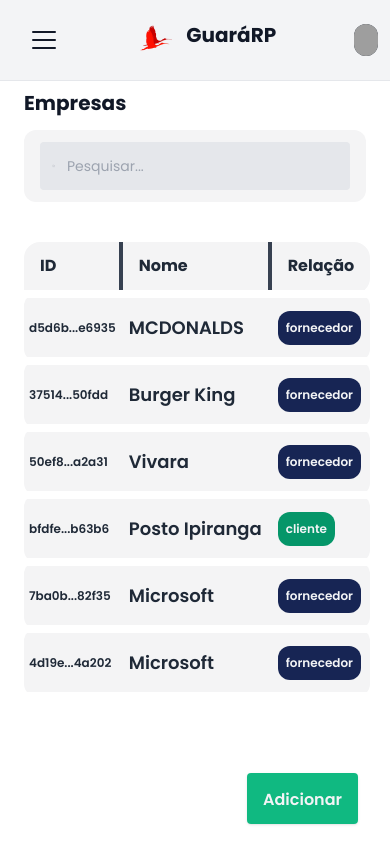
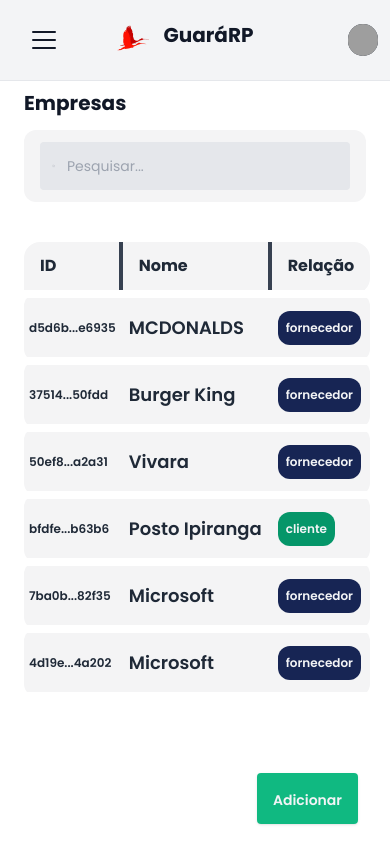
Before and after one commit to Teamtanic/Codigo-Frontend, a React (Vite) app: page /empresas in a window 390 px wide. Shown: the top 864 px of the page. Built offline with nearby package versions, Linux system fonts and the light colour scheme; grey boxes are pictures that could not be loaded.

Commit message:
Add responsive

```diff
--- a/src/components/Navbar.tsx
+++ b/src/components/Navbar.tsx
@@ -36,12 +36,12 @@ export function Navbar({ hasSide = true }: NavbarProps) {
                         <List size={32} className='text-gray-900 dark:text-gray-100' />
                     </Button>
                         <div className="flex items-center md:justify-start max-md:justify-center max-md:-translate-x-3 w-full">
-                            <a href="/teste" className="flex ml-2 md:mr-24">
+                            <a href="/teste" className="flex ml-2 md:mr-24 max-md:mr-10">
                                 <img src="/guara-logo.png" className="md:h-16 max-md:h-10 mr-3" alt="Guará Junior Logo" />
                                 <Heading size='lg'>GuaráRP</Heading>
                             </a>
                         </div>
-                        <Menu as="div" className="relative ml-auto mr-0 ">
+                        <Menu as="div" className="relative ml-auto mr-0 w-10">
                             <div>
                                 <Menu.Button className="flex text-sm bg-gray-800 rounded-full focus:ring-4 focus:ring-gray-300 dark:focus:ring-gray-600" aria-expanded="false" data-dropdown-toggle="dropdown-user">
                                     <span className="sr-only">Abrir menu de usuário</span>
--- a/src/components/SidebarMenu.tsx
+++ b/src/components/SidebarMenu.tsx
@@ -25,7 +25,7 @@ export function SidebarMenu({ menuItems, sideBarVisible = false }: SidebarMenuPr
     : 'w-0 transition-all ease-in-out duration-200';
 
   return (
-    <div className="flex h-screen fixed overflow-y-auto">
+    <div className="flex h-screen fixed overflow-y-auto z-40">
       <aside className={` bg-gray-100 dark:bg-gray-800 ${sidebarClasses} md:border-r-4 border-r-gray-200/20 dark:border-r-gray-800/20`}>
         <div className="flex flex-col h-full">
           <nav className="flex-1 space-y-2 px-4 py-4">
--- a/src/components/Text.tsx
+++ b/src/components/Text.tsx
@@ -19,7 +19,7 @@ export function Text({ size = "md", children, asChild, className }: TextProps) {
           "font-poppins",
           {
             "text-xs max-sm:text-2xs": size === "xm",
-            "text-sm ": size === "sm",
+            "text-sm max-sm:text-xs": size === "sm",
             "text-md": size === "md",
           },
           className ? className : "text-gray-900 dark:text-gray-100"
```
